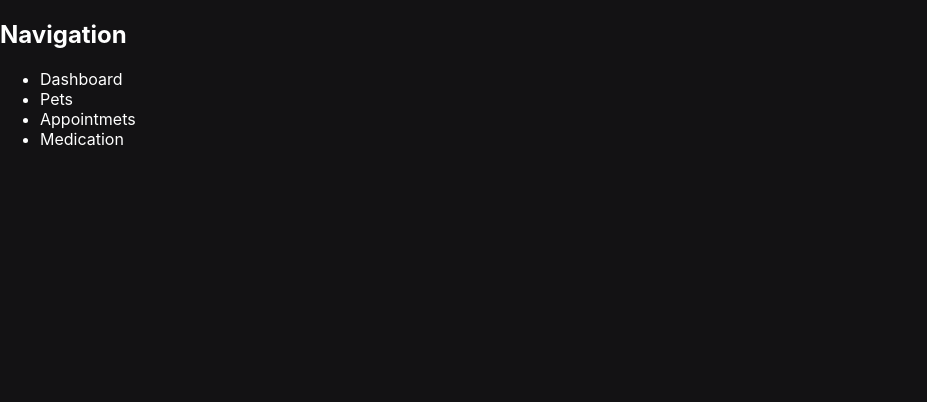
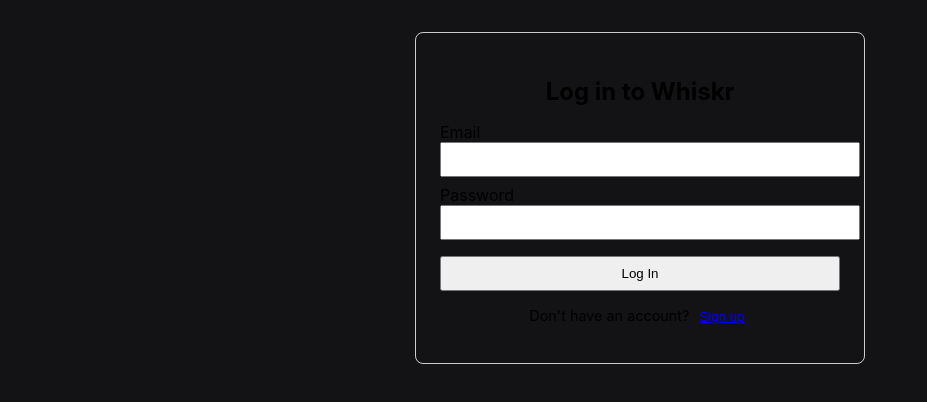
Before and after one commit to MayaOum05/Whiskr, a React (Create React App) app in the folder Frontend/: page / in a window 1280 px wide. Shown: the top 402 px of the page, without its empty margins (0-927 px from the left). Built offline with nearby package versions, Linux system fonts and the light colour scheme; no server answers.

Commit message:
firebase auth

```diff
--- a/Frontend/src/App.js
+++ b/Frontend/src/App.js
@@ -1,15 +1,18 @@
-import React, { useState } from "react";
+// src/App.js
 import "./App.css";
 import Navbar from "./components/Navbar";
+import AuthGate from "./components/AuthGate";
 
 function App() {
-  const [session, setSession] = useState(null);
-
   return (
-    <div className="App">
+    <AuthGate>
       <Navbar />
-
-    </div>
+      {/* Main Whiskr dashboard / routes will go here */}
+      <div style={{ padding: "1rem" }}>
+        <h1>Whiskr 🐾</h1>
+        <p>Welcome to your pet health dashboard.</p>
+      </div>
+    </AuthGate>
   );
 }
 
--- /dev/null
+++ b/Frontend/src/components/AuthGate.js
@@ -0,0 +1,130 @@
+import { useEffect, useState } from "react";
+import {
+  onAuthStateChanged,
+  createUserWithEmailAndPassword,
+  signInWithEmailAndPassword,
+  signOut,
+} from "firebase/auth";
+import { auth } from "../firebase";
+
+export default function AuthGate({ children }) {
+  const [user, setUser] = useState(null);
+  const [mode, setMode] = useState("login"); // 'login' or 'register'
+  const [email, setEmail] = useState("");
+  const [password, setPassword] = useState("");
+  const [error, setError] = useState("");
+
+  useEffect(() => {
+    const unsub = onAuthStateChanged(auth, (firebaseUser) => {
+      setUser(firebaseUser);
+    });
+    return () => unsub();
+  }, []);
+
+  const handleSubmit = async (e) => {
+    e.preventDefault();
+    setError("");
+
+    try {
+      if (mode === "login") {
+        await signInWithEmailAndPassword(auth, email, password);
+      } else {
+        await createUserWithEmailAndPassword(auth, email, password);
+      }
+
+      setEmail("");
+      setPassword("");
+    } catch (err) {
+      console.error(err);
+      setError(err.message);
+    }
+  };
+
+  const handleLogout = async () => {
+    await signOut(auth);
+  };
+
+  if (user) {
+    return (
+      <div>
+        <div style={{ display: "flex", justifyContent: "space-between", padding: "0.5rem 1rem" }}>
+          <div>Logged in as: <strong>{user.email}</strong></div>
+          <button onClick={handleLogout}>Log out</button>
+        </div>
+        {children}
+      </div>
+    );
+  }
+
+  // If not logged in, show auth form
+  return (
+    <div style={{ maxWidth: 400, margin: "2rem auto", padding: "1.5rem", border: "1px solid #ccc", borderRadius: 8 }}>
+      <h2 style={{ textAlign: "center", marginBottom: "1rem" }}>
+        {mode === "login" ? "Log in to Whiskr" : "Create your Whiskr account"}
+      </h2>
+
+      <form onSubmit={handleSubmit}>
+        <div style={{ marginBottom: "0.5rem" }}>
+          <label>Email</label>
+          <input
+            type="email"
+            value={email}
+            required
+            onChange={(e) => setEmail(e.target.value)}
+            style={{ width: "100%", padding: "0.5rem" }}
+          />
+        </div>
+
+        <div style={{ marginBottom: "0.5rem" }}>
+          <label>Password</label>
+          <input
+            type="password"
+            value={password}
+            required
+            onChange={(e) => setPassword(e.target.value)}
+            style={{ width: "100%", padding: "0.5rem" }}
+          />
+        </div>
+
+        {error && (
+          <p style={{ color: "red", fontSize: "0.9rem" }}>
+            {error}
+          </p>
+        )}
+
+        <button
+          type="submit"
+          style={{ width: "100%", padding: "0.5rem", marginTop: "0.5rem" }}
+        >
+          {mode === "login" ? "Log In" : "Sign Up"}
+        </button>
+      </form>
+
+      <p style={{ marginTop: "1rem", textAlign: "center", fontSize: "0.9rem" }}>
+        {mode === "login" ? (
+          <>
+            Don&apos;t have an account?{" "}
+            <button
+              type="button"
+              onClick={() => setMode("register")}
+              style={{ background: "none", border: "none", color: "blue", textDecoration: "underline", cursor: "pointer" }}
+            >
+              Sign up
+            </button>
+          </>
+        ) : (
+          <>
+            Already have an account?{" "}
+            <button
+              type="button"
+              onClick={() => setMode("login")}
+              style={{ background: "none", border: "none", color: "blue", textDecoration: "underline", cursor: "pointer" }}
+            >
+              Log in
+            </button>
+          </>
+        )}
+      </p>
+    </div>
+  );
+}
--- /dev/null
+++ b/Frontend/src/firebase.js
@@ -0,0 +1,21 @@
+// Import the functions you need from the SDKs you need
+import { initializeApp } from "firebase/app";
+import { getAuth } from "firebase/auth";
+
+// TODO: Add SDKs for Firebase products that you want to use
+// https://firebase.google.com/docs/web/setup#available-libraries
+
+// Your web app's Firebase configuration
+const firebaseConfig = {
+  apiKey: "AIzaSyAQ6Wl8vPbP9dfXX9p4n98GEjUT9NJjdpo",
+  authDomain: "whiskr-bead1.firebaseapp.com",
+  projectId: "whiskr-bead1",
+  storageBucket: "whiskr-bead1.firebasestorage.app",
+  messagingSenderId: "661252559461",
+  appId: "1:661252559461:web:83b0adb031a8519dbaec8c"
+};
+
+// Initialize Firebase
+const app = initializeApp(firebaseConfig);
+
+export const auth = getAuth(app);
```
